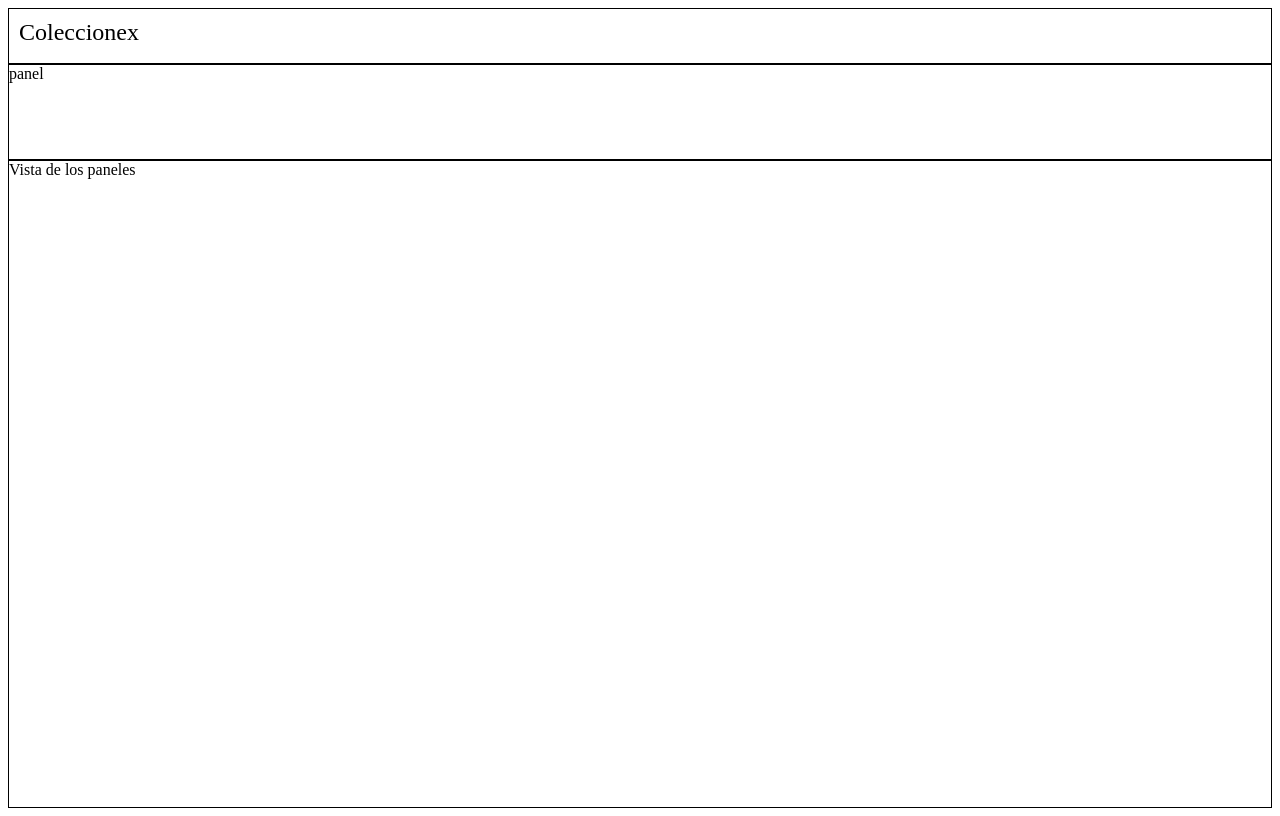
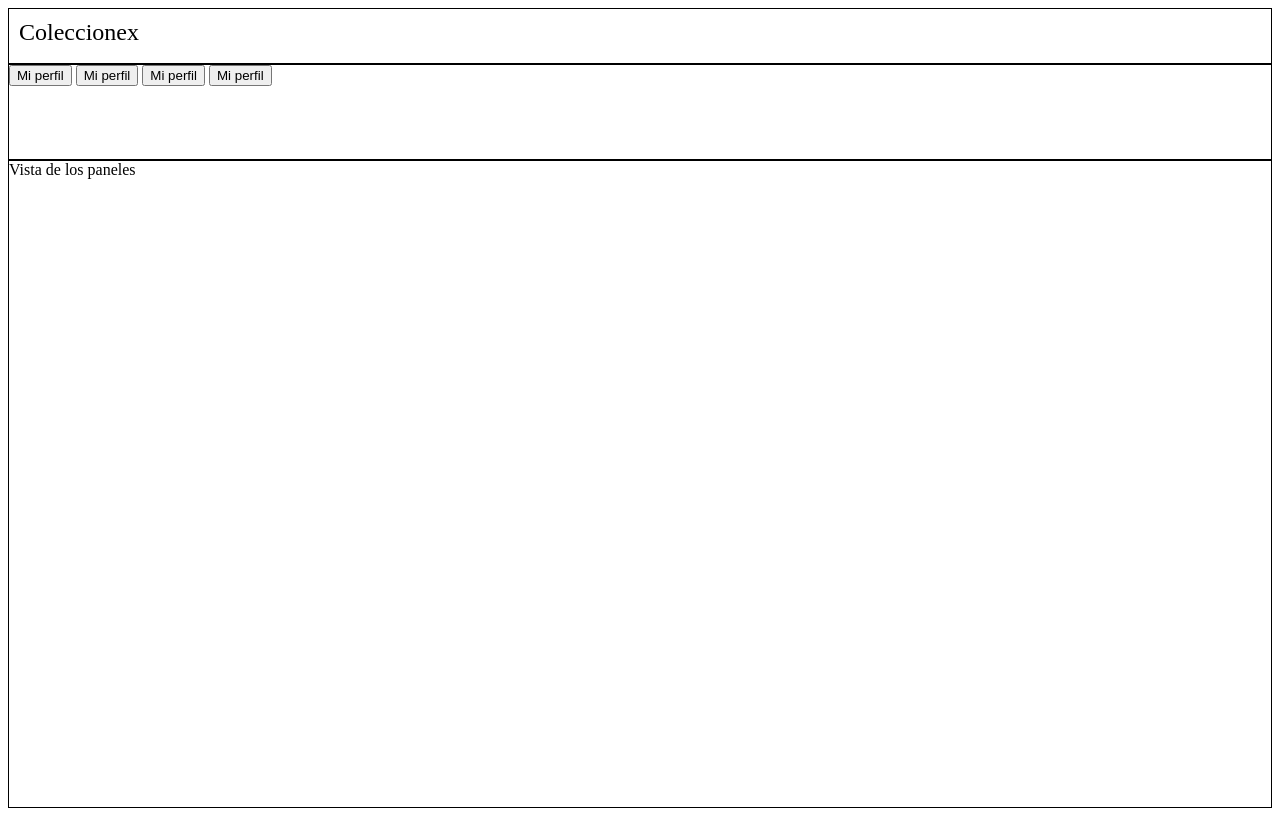
Before and after one commit to UzielBargas/Coleccionex, a PHP site: page / in a window 1280 px wide. Run offline with PHP 8.4, Linux system fonts and the light colour scheme.

Commit message:
Cambios que cambian

```diff
--- a/css/Estilos.css
+++ b/css/Estilos.css
@@ -25,7 +25,7 @@
     font-size:x-large;
 }
 #panel-menu{
-    height: 20px;
+
     border: 1px solid;
     height: 12%;
     width: 100%;
--- a/index.html
+++ b/index.html
@@ -5,13 +5,53 @@
     <meta name="viewport" content="width=device-width, initial-scale=1.0">
     <title>Coleccionex</title>
     <link rel="stylesheet" href="css/Estilos.css">
+
 </head>
 <body>
     <div id="contenedor-padre">
         <div id="encabezado">Coleccionex</div>
-        <div id="panel-menu">panel</div>
+        <div id="panel-menu">
+            <nav class="menu">
+
+                    <button class="nav-btn" data-target="perfil"> Mi perfil
+                    </button>
+
+
+                    <button class="nav-btn" data-target="cartas"> Mi perfil
+                    </button>
+
+                    <button class="nav-btn" data-target="mercado"> Mi perfil
+                    </button>
+
+
+                    <button class="nav-btn" data-target="historial-transacciones"> Mi perfil
+                    </button>
+
+
+
+            </nav>
+            <main class="contenido">
+                <section id="perfil" class="seccion">
+
+                </section>
+
+                <section id="cartas" class="seccion">
+                </section>
+
+                <section id="mercado" class="seccion activa">
+
+                </section>
+
+                <section id="historial-transacciones" class="seccion">
+
+                </section>
+
+            </main>
+        </div>
         <div id="cuerpo">Vista de los paneles</div>
 
     </div>
+
+    <script src="java/funciones.js"></script>
 </body>
 </html>
--- a/java/funciones.js
+++ b/java/funciones.js
@@ -0,0 +1,26 @@
+const botones = document.querySelectorAll('.nav-btn');
+const secciones = document.querySelectorAll('.seccion');
+
+
+
+botones.forEach(btn => {
+
+    btn.addEventListener('click', () => {
+
+        // quitar activo de botones
+        botones.forEach(b => b.classList.remove('activo'));
+
+        // activar botón actual
+        btn.classList.add('activo');
+
+        // ocultar secciones
+        secciones.forEach(sec => sec.classList.remove('activa'));
+
+        // mostrar sección correspondiente
+        const destino = btn.dataset.target;
+
+        document.getElementById(destino).classList.add('activa');
+
+    });
+
+});
```
Also changed, not shown: paginas/Secciones/cartas-mazos.html (added), paginas/Secciones/historial.html (added), paginas/Secciones/mercado.html (added), paginas/Secciones/perfil.html (added), paginas/sesion.html (added).
